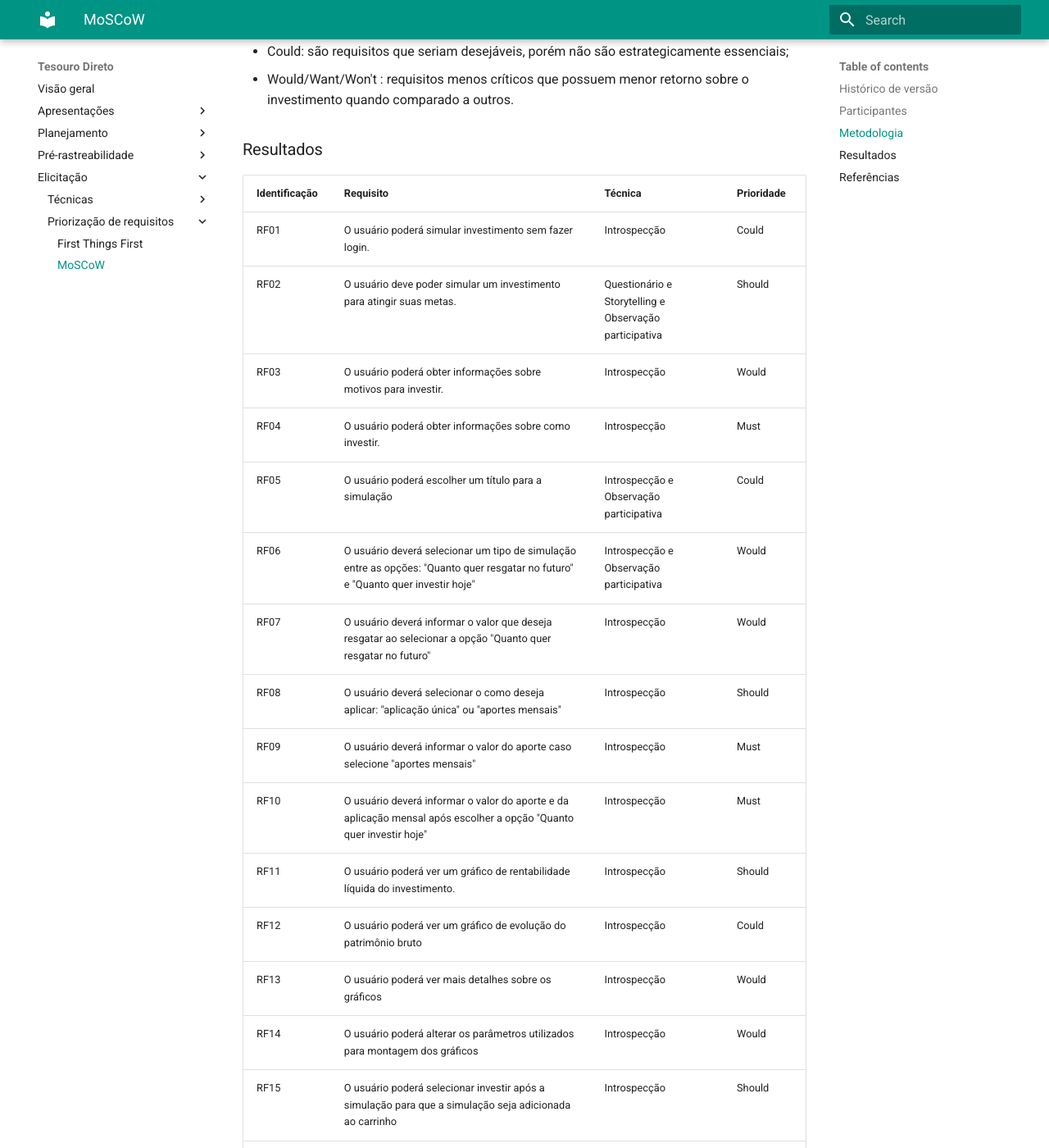
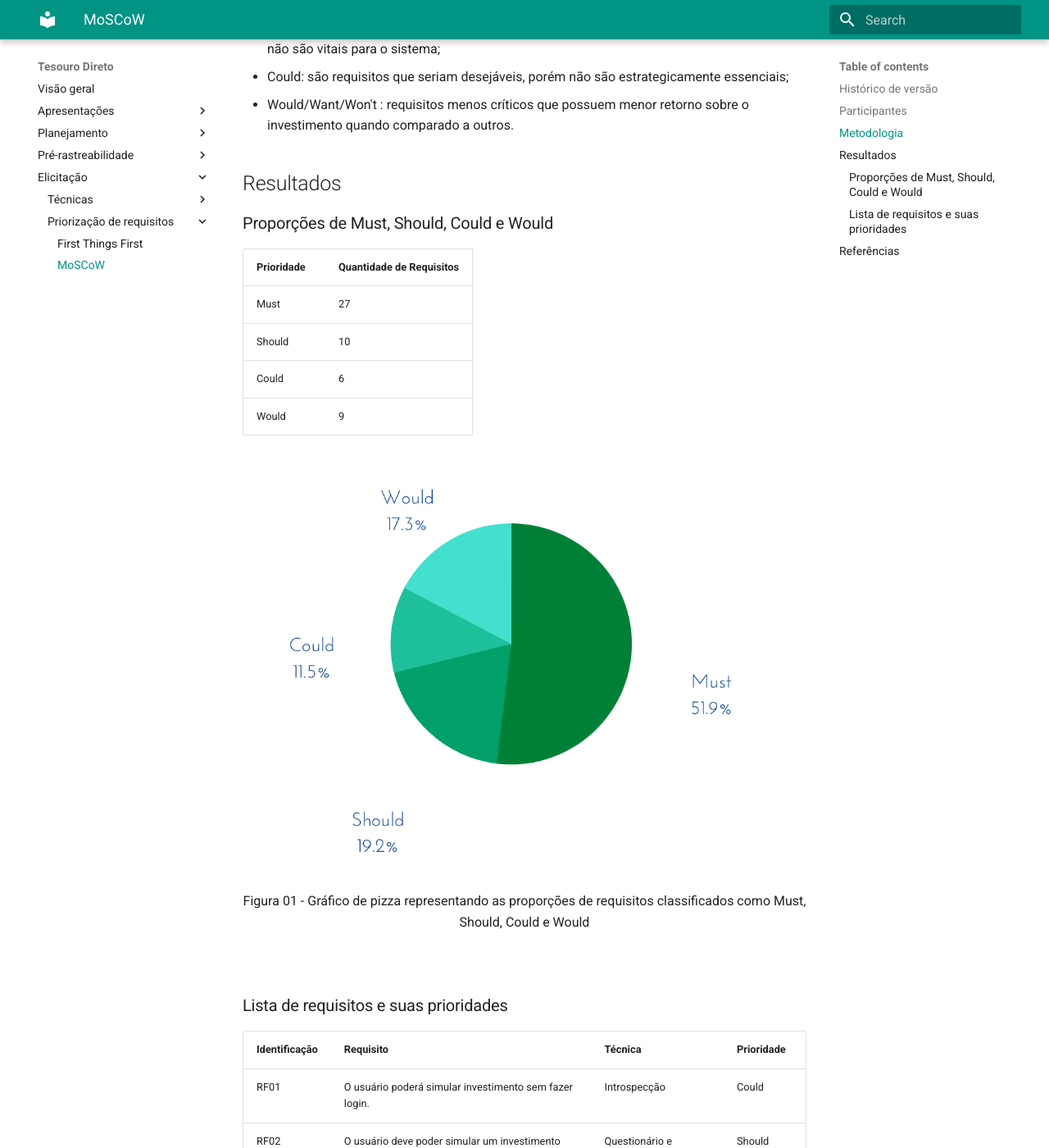
Before and after one commit to mibasFerraz/2021.1-TesouroDireto, an MkDocs documentation site: the page built from docs/elicitacao/moscow.md, in a window 1280 px wide and 1400 px high, scrolled down 809 px. Shown: the whole window at 82% size. Built offline with MkDocs 1.6.1 and Material for MkDocs 9.7.7, drawn with Linux system fonts in a browser that asks for light colours.

Commit message:
Adição do gráfico do moscow.
Signed-off-by: JPedroCh <jpaschaves@gmail.com>

```diff
--- a/docs/elicitacao/moscow.md
+++ b/docs/elicitacao/moscow.md
@@ -1,19 +1,19 @@
 # <center> MosCoW
 
 
-### Histórico de versão<br>
+## Histórico de versão<br>
 
 |Data | Versão | Descrição | Autor(es)|
 | -- | -- | -- | -- |
 | 20.08.2021 | 0.1 | Criação do documento | Lucas Melo, Dafne, Lucas Lima<br>Dafne Moretti|
 | 21.08.2021 | 0.2 | Correção item 18 tabela | Nilvan Peres |
 
-### Participantes
+## Participantes
 
 * Lucas Melo
 * Dafne Moretti
 * Lucas Lima
-### Metodologia
+## Metodologia
 
 <p align="justify">&emsp;
   MoSCoW é  um método que auxilia na determinação de um sistema de prioridades. Essa técnica está ligada às metodologias ágeis e define a importância e importância dos requisitos de um sistema ou projeto.
@@ -29,7 +29,19 @@
 * Would/Want/Won't : requisitos menos críticos que possuem menor retorno sobre o investimento quando comparado a outros.
 
 
-### Resultados
+## Resultados
+
+### Proporções de Must, Should, Could e Would
+| Prioridade | Quantidade de Requisitos |
+| -- | -- |
+| Must | 27 |
+| Should | 10 |
+| Could | 6 |
+| Would | 9 |
+
+<p align = "center"><img src="../../assets/moscow.png" width="700">Figura 01 - Gráfico de pizza representando as proporções de requisitos classificados como Must, Should, Could e Would</p><br>
+
+### Lista de requisitos e suas prioridades
 |Identificação | Requisito | Técnica | Prioridade |
 | -- | -- | -- | -- |
 | RF01 | O usuário poderá simular investimento sem fazer login. | Introspecção | Could |
```
Also changed, not shown: docs/assets/moscow.png (added).
